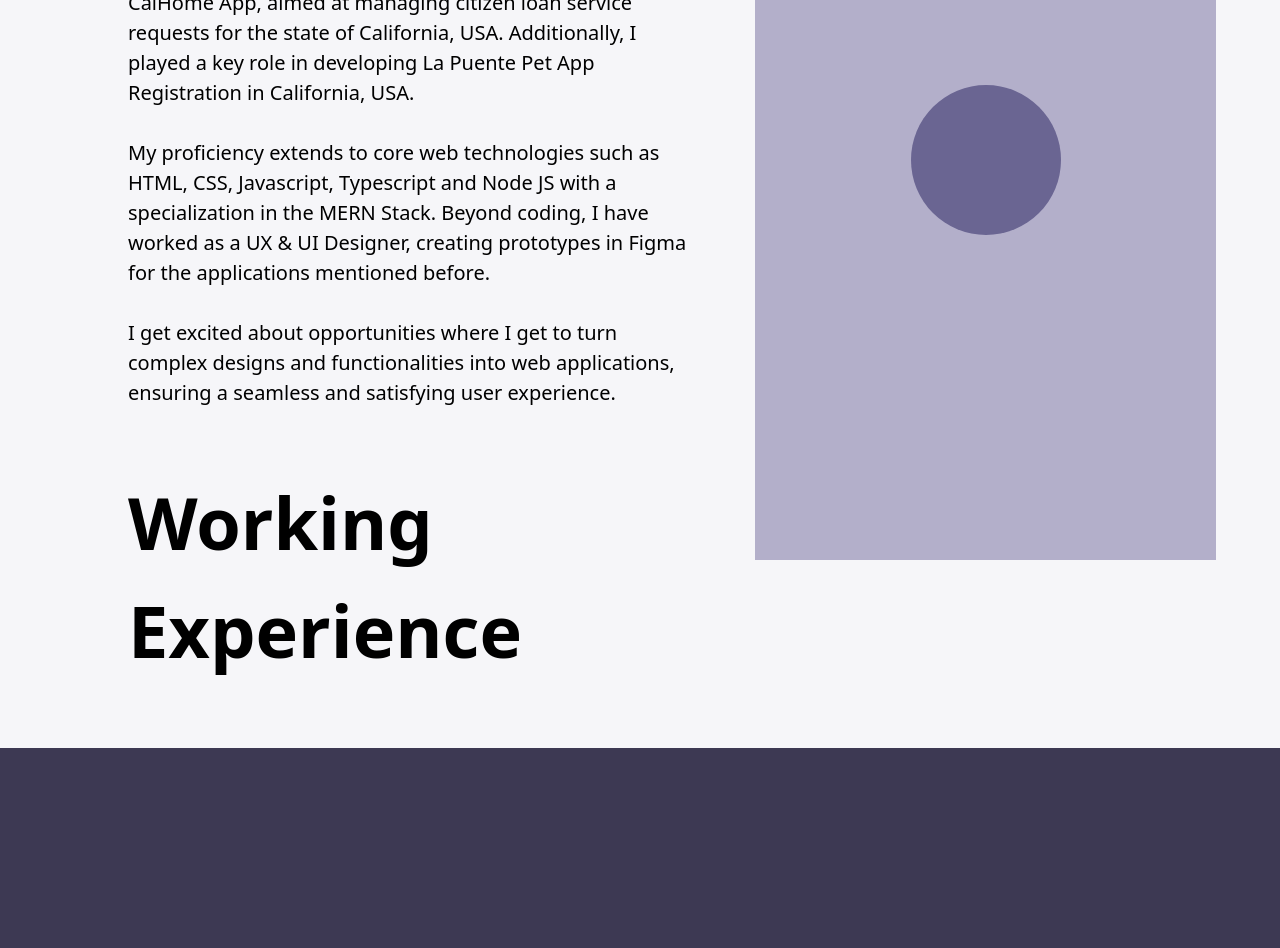
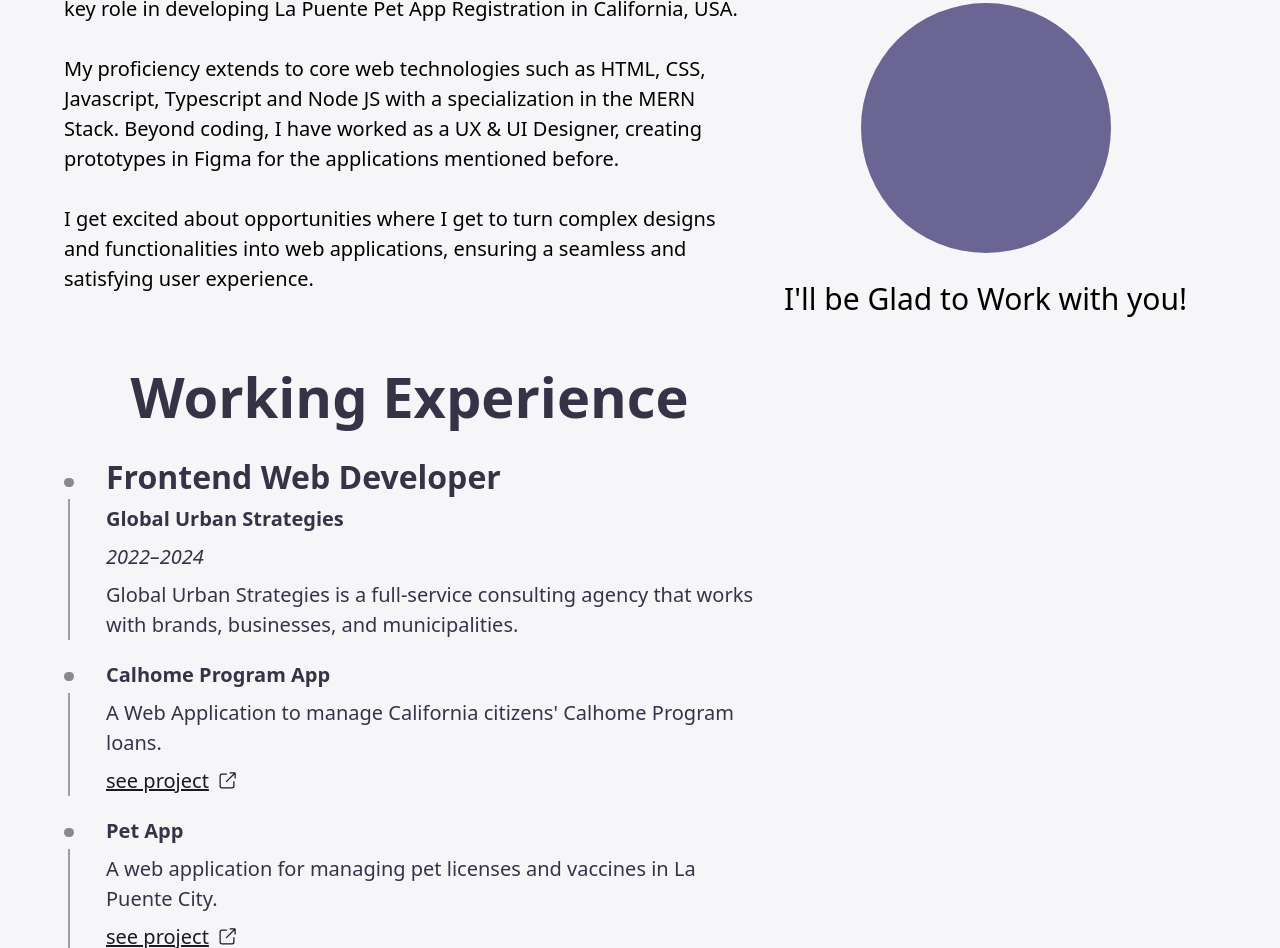
Before and after one commit to Ed4n/edgardo-suncin, an Astro site: page / in a window 1280 px wide. Shown: the part 1104-2052 px from the top of the page. Built offline with nearby package versions, Linux system fonts and the light colour scheme; Astro itself is replaced by a stand-in of ours.

Commit message:
Original content added to the about section and also made it responsive

```diff
--- a/src/components/About.astro
+++ b/src/components/About.astro
@@ -1,5 +1,10 @@
-<section class="w-full min-h-screen bg-mirage-50 p-16 text-[20px] flex justify-between items-center top-0">
-<div class="w-[60%] px-16 ">
+---
+import WorkingExperience from "./WorkingExperience.astro";
+---
+
+<section class="w-full min-h-screen bg-mirage-50 p-16 text-[20px] flex flex-col xl:flex-row justify-start xl:justify-between items-center top-0">
+<!-- Right -->
+<div class="w-full order-2 xl::order-1 xl:w-[60%] xl::px-16 ">
     <h1>About Me</h1>
     <br>
     <p>
@@ -11,13 +16,15 @@ I get excited about opportunities where I get to turn complex designs and functi
     </p>
     <br><br>
 
-<h1>Working Experience</h1>
-
+    <WorkingExperience />
 </div>
 
-<div class="w-[40%] bg-mirage-300 h-screen sticky top-0 right-0 flex justify-center items-center self-start ">
-<div class="w-[150px] h-[150px] bg-mirage-500 rounded-full"></div>
-
+<!-- Left -->
+<div class="w-full xl:w-[40%] order-1 xl:order-2 xl:h-screen xl:sticky top-0 right-0 flex justify-center items-center self-start mb-12 xl:mb-0 ">
+    <div class="flex flex-col gap-7 justify-center items-center">
+    <div class="w-[250px] h-[250px] bg-mirage-500 rounded-full"></div>
+        <h2 class="text-3xl hidden xl:block">I'll be Glad to Work with you!</h2>
+    </div>
 </div>
 </section>
 
@@ -25,6 +32,13 @@ I get excited about opportunities where I get to turn complex designs and functi
 h1 {
     font-size: 4.5rem;
     font-weight: bold;
-    color: --var(mirage-950);
+    color: #363347;
+}
+
+@media screen and (max-width: 1280px) {
+  h1 {
+      text-align: center;
+      font-size: 3.5rem;
+  }
 }
 </style>
--- a/src/components/Header.astro
+++ b/src/components/Header.astro
@@ -41,7 +41,7 @@ const skills = ["React", "Next", "Astro", "Node", "Express", "MongoDB", "Figma",
 <br>
 </div>
 
-<p class="text-xl text-center lg:text-start">Lorem ipsum dolor sit amet consectetur adipisicing elit. Voluptates quibusdam, soluta accusamus perspiciatis nulla, <br> nobis rem repellat ut consectetur suscipit fugiat, labore sapiente eius adipisci!</p>
+<p class="text-xl text-center lg:text-start">Full stack web developer specializing in the MERN stack and UX/UI design. </p>
 
 <!-- Icons Container -->
 <div class="flex gap-2 justify-center lg:justify-start items-center">
--- /dev/null
+++ b/src/components/Link.astro
@@ -0,0 +1,16 @@
+---
+
+interface Props {
+  title: string
+  link: string
+}
+
+const {title, link} = Astro.props
+---
+
+<a href={link} class="flex items-center gap-2 underline text-mirage-950">
+    {title}
+
+
+    <svg class="w-[20px] h-[20px] fill-mirage-950" xmlns="http://www.w3.org/2000/svg" viewBox="0 0 16 16"><path fill="currentColor" d="M13 8.5a.5.5 0 1 1 1 0V12a2 2 0 0 1-2 2H4a2 2 0 0 1-2-2V4a2 2 0 0 1 2-2h3.5a.5.5 0 0 1 0 1H4a1 1 0 0 0-1 1v8a1 1 0 0 0 1 1h8a1 1 0 0 0 1-1zm-5.12.339a.5.5 0 1 1-.706-.707L13.305 2H10.5a.5.5 0 1 1 0-1H14a1 1 0 0 1 1 1v3.5a.5.5 0 1 1-1 0V2.72z"/></svg>
+</a>
--- /dev/null
+++ b/src/components/WorkingExperience.astro
@@ -0,0 +1,152 @@
+---
+import Link from "./Link.astro";
+
+const workingExperience = [
+  {
+    title: "Calhome Program App",
+    description: "A Web Application to manage California citizens' Calhome Program loans.",
+    link: "#"
+  },
+  {
+    title: "Pet App ",
+    description: "A web application for managing pet licenses and vaccines in La Puente City.",
+    link: "#"
+  },
+  {
+    title: "LA n Sync ",
+    description: "A complete system that manages Grant Writers, including a User, Grant Writer, and Admin system.",
+    link: "#"
+  },
+  {
+    title: "Calhome Landing Pages for The City of La Puente, Lynwood, and Norwalk ",
+    description: "Developed landing pages including all Calhome Program information for the City of La Puente, Lynwood, and Norwalk and lined them to the Calhome Program App that manage California citizens' Calhome Program loans .",
+    link: "#"
+  },
+]
+
+const workingUxExperience = [
+  {
+    title: "Web Page Design For Portable Consultants",
+    description: "Improve the design of Portable Consultants Web Page. ",
+    link: "#"
+  },
+  {
+    title: "Portable Consultants IT Service PlaybookConnect",
+    description: "Improve & create the UI & UX of Portable Consultants software Playbook Connect.",
+    link: "#"
+  },
+]
+
+---
+
+<section class="flex flex-col gap-5">
+<h1>Working Experience</h1>
+<!-- Workig Field -->
+<div class="flex text-mirage-900">
+    <div class=" flex flex-col gap-3 items-center mt-5">
+        <div class="w-[10px] h-[10px] bg-mirage-950/50 rounded-full"></div>
+        <div class="w-[2px] h-full bg-mirage-950/40"></div>
+    </div>
+    <div class="ml-8 w-[98%] flex flex-col justify-start gap-2">
+        <h3>
+            Frontend Web Developer
+        </h3>
+        <b>
+            Global Urban Strategies
+        </b>
+        <span class="italic">2022–2024</span>
+        <p>
+            Global Urban Strategies is a full-service consulting agency that works with brands, businesses, and municipalities.
+        </p>
+    </div>
+</div>
+
+<!-- Workig Experience -->
+{
+  workingExperience.map(item => (
+    <div class="flex text-mirage-900">
+        <div class=" flex flex-col gap-3 items-center mt-3">
+            <div class="w-[10px] h-[10px] bg-mirage-950/50 rounded-full"></div>
+            <div class="w-[2px] h-full bg-mirage-950/40"></div>
+        </div>
+        <div class="ml-8 w-[98%] flex flex-col justify-start gap-2">
+            <b>
+          {item.title}
+            </b>
+
+            <p>
+              {item.description}
+            </p>
+
+          <Link title="see project" link={item.link} />
+        </div>
+    </div>
+    ))
+}
+
+  <!-- Workig Field -->
+  <div class="flex text-mirage-900">
+      <div class=" flex flex-col gap-3 items-center mt-5">
+          <div class="w-[10px] h-[10px] bg-mirage-950/50 rounded-full"></div>
+          <div class="w-[2px] h-full bg-mirage-950/40"></div>
+      </div>
+      <div class="ml-8 w-[98%] flex flex-col justify-start gap-2">
+          <h3>
+          UI & UX Designer
+          </h3>
+          <b>
+          Freelance
+          </b>
+          <span class="italic">2022–2024</span>
+      </div>
+  </div>
+</section>
+
+<!-- Workig Experience -->
+{
+  workingUxExperience.map(item => (
+  <div class="flex text-mirage-900">
+      <div class=" flex flex-col gap-3 items-center mt-3">
+          <div class="w-[10px] h-[10px] bg-mirage-950/50 rounded-full"></div>
+          <div class="w-[2px] h-full bg-mirage-950/40"></div>
+      </div>
+      <div class="ml-8 w-[98%] flex flex-col justify-start gap-2">
+          <b>
+        {item.title}
+          </b>
+
+          <p>
+            {item.description}
+          </p>
+
+        <Link title="see project" link={item.link} />
+      </div>
+  </div>
+  ))
+}
+
+<style>
+h1 {
+    font-size: 4.5rem;
+    font-weight: bold;
+    color: #363347;
+}
+
+h3 {
+    font-size: 2.5rem;
+    line-height: 1.2;
+    font-weight: bold;
+    color: #363347;
+}
+
+@media screen and (max-width: 1280px) {
+  h1 {
+      text-align: center;
+      font-size: 3.5rem;
+  }
+
+  h3 {
+      font-size: 2rem;
+  }
+}
+</style>
--- a/src/layouts/Layout.astro
+++ b/src/layouts/Layout.astro
@@ -28,6 +28,7 @@ const {title} = Astro.props
 :root {
     --mirage-50: #f6f6f9;
     ---mirage-950: #1b1923;
+    ---mirage-900: #363347;
 }
 
 .header-icon {
```
Lines whose indentation alone changed are shown as unchanged.
